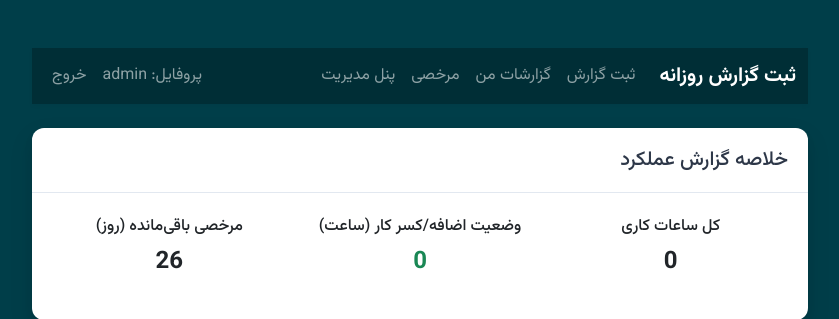
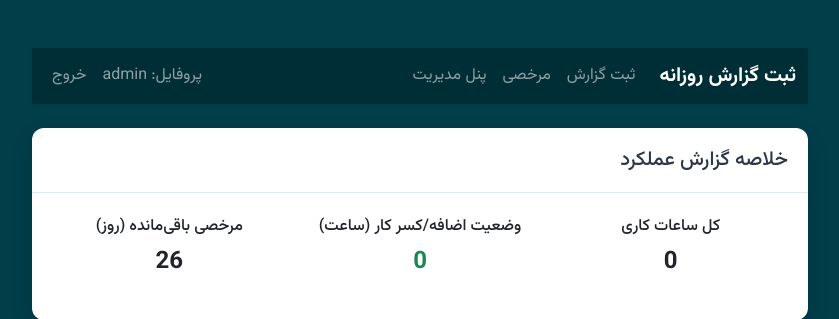
Before and after one commit to 5203elyasba/GozareshKar_v4, a PHP site: page /profile.php in a window 1280 px wide. Shown: the top 319 px of the page, without its empty margins (220-1059 px from the left). Run offline with PHP 8.4, Linux system fonts and the light colour scheme; a user stored in the database is signed in; data comes from the database, SQL or seed files in the repository; data that the repository does not hold is empty.

Commit message:
Update reports and profile pages
- Fixes a PHP syntax error in `my_reports.php` by adding a missing `endif;`.
- Removes the "My Reports" link from the navigation in `nav.php`.
- Removes the date filter from the `profile.php` page.
- Hides the "Change Password" form in `profile.php` for non-admin users, making it visible only to admins.

```diff
--- a/nav.php
+++ b/nav.php
@@ -8,9 +8,6 @@
             <ul class="navbar-nav me-auto">
                 <li class="nav-item">
                     <a class="nav-link" href="index.php">ثبت گزارش</a>
-                </li>
-                <li class="nav-item">
-                    <a class="nav-link" href="my_reports.php">گزارشات من</a>
                 </li>
                 <li class="nav-item">
                     <a class="nav-link" href="leave.php">مرخصی</a>
--- a/profile.php
+++ b/profile.php
@@ -88,6 +88,7 @@ $report_data = $calculator->calculateForUser($user_id, $start_date, $end_date);
             </div>
         </div>
 
+        <?php if (isset($_SESSION['role']) && $_SESSION['role'] === 'admin'): ?>
         <div class="card mt-5">
             <div class="card-header">
                 <h5 class="mb-0">تغییر رمز عبور</h5>
@@ -110,6 +111,7 @@ $report_data = $calculator->calculateForUser($user_id, $start_date, $end_date);
                 </form>
             </div>
         </div>
+        <?php endif; ?>
     </div>
     <script src="https://cdn.jsdelivr.net/npm/bootstrap@5.3.2/dist/js/bootstrap.bundle.min.js"></script>
 </body>
```
